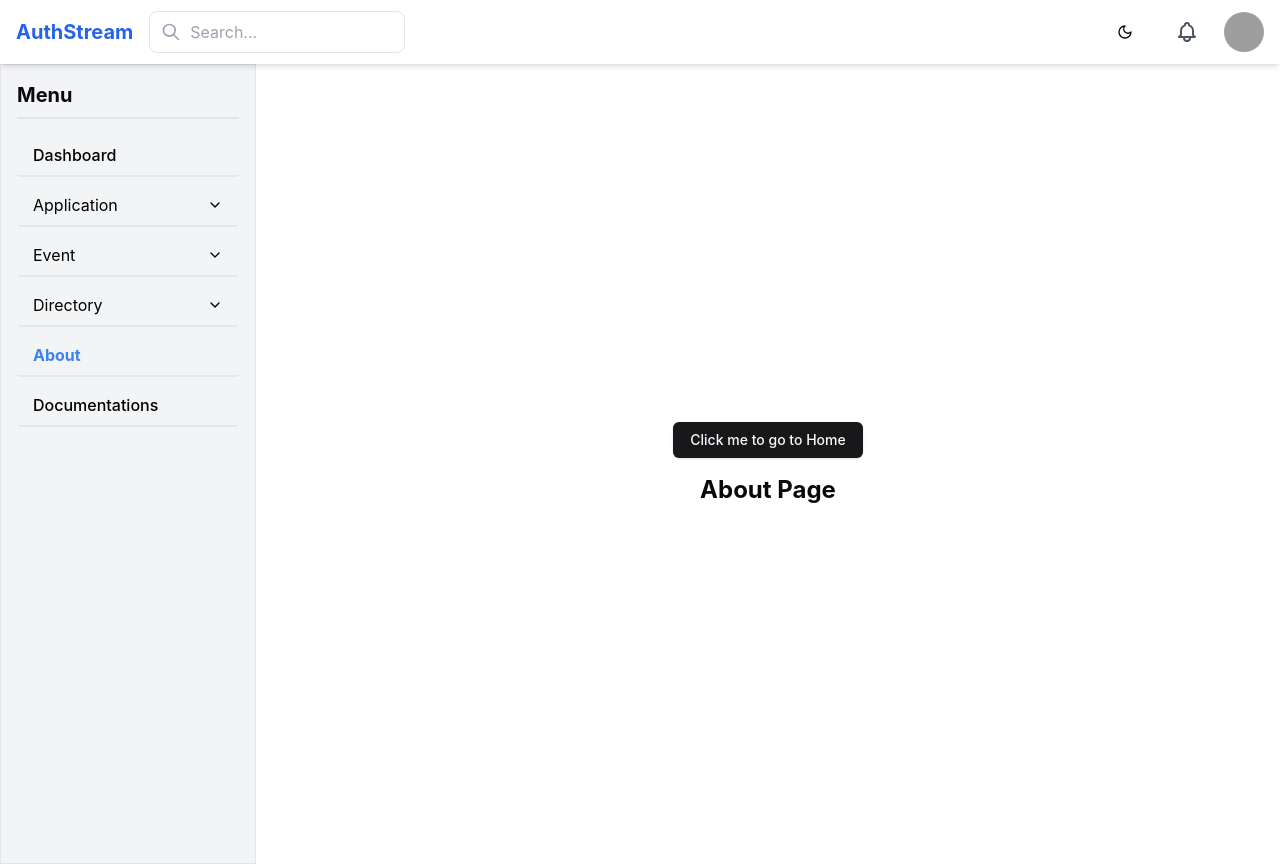
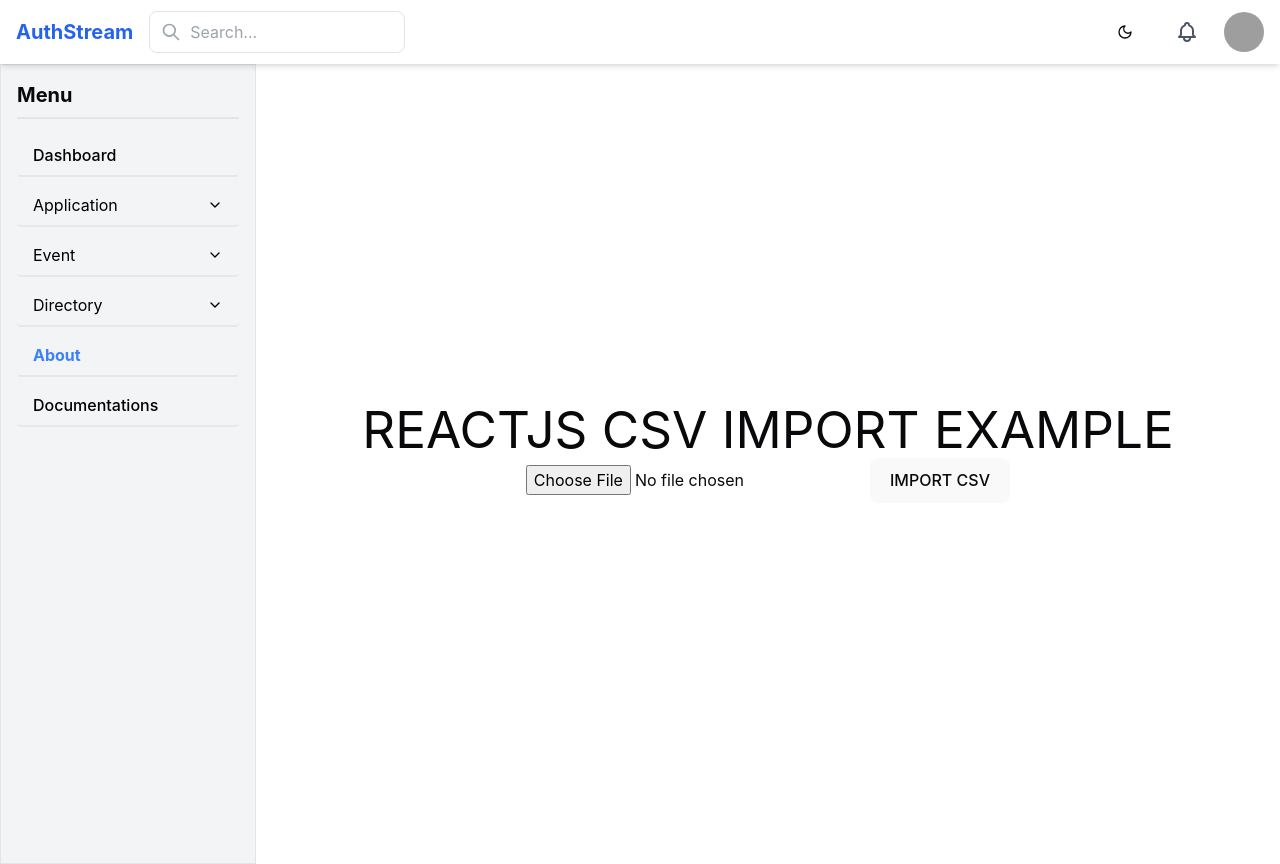
Before and after one commit to AuthStream/frontend, a React (Vite) app: page /about in a window 1280 px wide. Built offline with nearby package versions, Linux system fonts and the light colour scheme; grey boxes are pictures that could not be loaded.

Commit message:
feat(components/importCsv): handle upload csv file and load data

```diff
--- /dev/null
+++ b/src/components/importCsv.tsx
@@ -0,0 +1,95 @@
+
+
+
+import React, { useState, ChangeEvent, FormEvent } from "react";
+
+interface CSVRow {
+    [key: string]: string;
+}
+
+const UploadFile = (): JSX.Element => {
+    const [file, setFile] = useState<File | undefined>();
+    const [array, setArray] = useState<CSVRow[]>([]);
+
+    const fileReader = new FileReader();
+
+    const handleOnChange = (e: ChangeEvent<HTMLInputElement>) => {
+        if (e.target.files) {
+            setFile(e.target.files[0]);
+        }
+    };
+
+    const csvFileToArray = (string: string): void => {
+        const csvHeader = string
+            .slice(0, string.indexOf("\n"))
+            .split(",")
+            .map((header) => header.trim());
+        const csvRows = string.slice(string.indexOf("\n") + 1).split("\n");
+
+        const parsedArray = csvRows.map((row) => {
+            const values = row.split(",");
+            const obj = csvHeader.reduce((object: CSVRow, header, index) => {
+                object[header] = values[index]?.trim() || "";
+                return object;
+            }, {});
+            return obj;
+        });
+
+        setArray(parsedArray);
+    };
+
+    const handleOnSubmit = (e: FormEvent<HTMLButtonElement>) => {
+        e.preventDefault();
+
+        if (file) {
+            fileReader.onload = (event: ProgressEvent<FileReader>) => {
+                const text = event.target?.result as string;
+                csvFileToArray(text);
+            };
+
+            fileReader.readAsText(file);
+        }
+    };
+
+    const headerKeys = Object.keys(Object.assign({}, ...array));
+
+    return (
+        <div style={{ textAlign: "center" }}>
+            <h1>REACTJS CSV IMPORT EXAMPLE</h1>
+            <form>
+                <input
+                    type="file"
+                    id="csvFileInput"
+                    accept={".csv, .txt, .xlsx,.word"}
+                    onChange={handleOnChange}
+                />
+
+                <button onClick={handleOnSubmit}>IMPORT CSV</button>
+            </form>
+
+            <br />
+
+            <table>
+                <thead>
+                    <tr key="header">
+                        {headerKeys.map((key) => (
+                            <th key={key}>{key}</th>
+                        ))}
+                    </tr>
+                </thead>
+
+                <tbody>
+                    {array.map((item, index) => (
+                        <tr key={index}>
+                            {Object.values(item).map((val, valIndex) => (
+                                <td key={valIndex}>{val}</td>
+                            ))}
+                        </tr>
+                    ))}
+                </tbody>
+            </table>
+        </div>
+    );
+};
+
+export default UploadFile;
--- a/src/pages/About.tsx
+++ b/src/pages/About.tsx
@@ -1,6 +1,7 @@
 import { useNavigate } from "react-router-dom";
 import { Button } from "../components/ui/button";
 import { useEffect, useState } from "react";
+import UploadFile from "../components/importCsv";
 
 function About() {
   const navigate = useNavigate();
@@ -11,13 +12,14 @@ function About() {
 
   return (
     <div className="p-4 text-foreground min-h-screen flex flex-col items-center justify-center">
-      <Button
+      {/* <Button
         onClick={handleClick}
         className="px-4 py-2 bg-primary text-primary-foreground rounded-md hover:bg-primary/80 transition"
       >
         Click me to go to Home
       </Button>
-      <h1 className="text-2xl font-bold mt-4">About Page</h1>
+      <h1 className="text-2xl font-bold mt-4">About Page</h1> */}
+      <UploadFile />
     </div>
   );
 }
```
